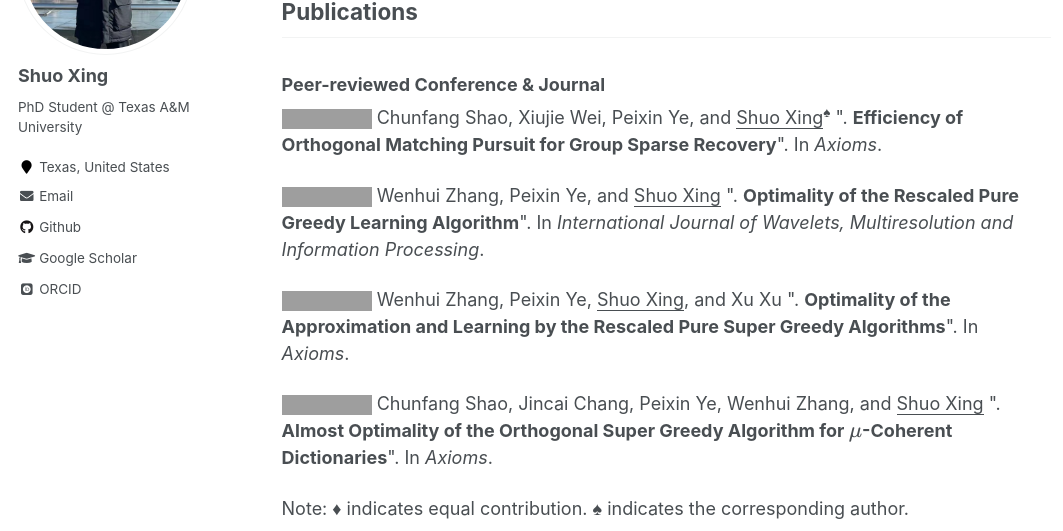
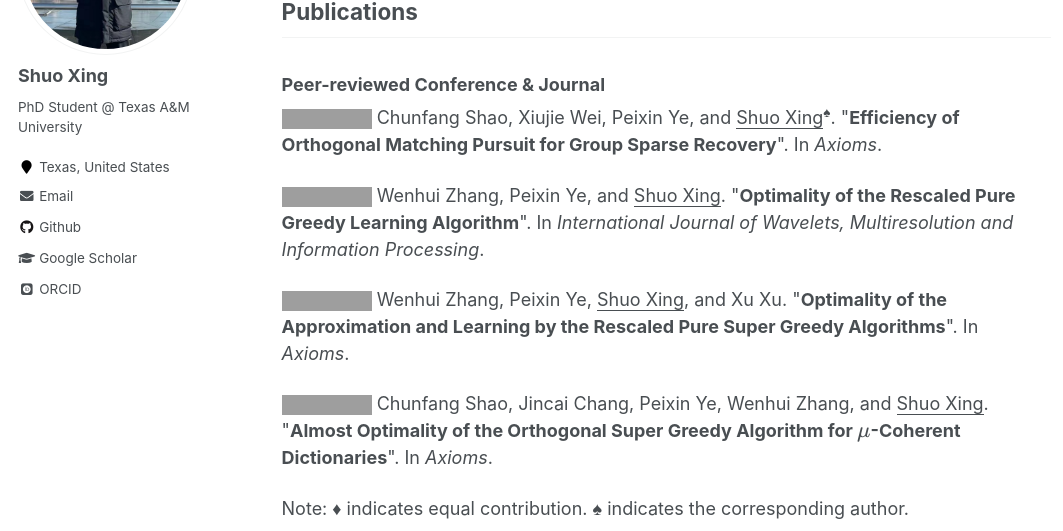
Before and after one commit to ShuoXing98/shuoxing98.github.io, a Jekyll site: the page built from _pages/about.md, in a window 1280 px wide and 900 px high, scrolled down 1050 px, cut to the strip 153-684 px from the top of the window. Shown: the whole strip, without its empty margins (0-1063 px from the left). Built offline with Jekyll 4.4.1, drawn with Linux system fonts in a browser that asks for light colours; some web fonts are replaced; formulas are drawn with MathJax 3; comment, search, counter and statistics services are not loaded; grey boxes are pictures that could not be loaded.

Commit message:
Update about.md

```diff
--- a/_pages/about.md
+++ b/_pages/about.md
@@ -41,13 +41,13 @@ BTW, thanks for the photo taken by my best friend **Lin Feng**!
 
 ### Peer-reviewed Conference & Journal
 
-<a href="https://www.mdpi.com/2075-1680/12/4/389" target="_blank"><img src="https://img.shields.io/badge/Axioms-2023-blue?style=flat-square"></a> Chunfang Shao, Xiujie Wei, Peixin Ye, and <u>Shuo Xing</u><sup>&spades;</sup> &quot;. **Efficiency of Orthogonal Matching Pursuit for Group Sparse Recovery**&quot;. In *Axioms*.
+<a href="https://www.mdpi.com/2075-1680/12/4/389" target="_blank"><img src="https://img.shields.io/badge/Axioms-2023-blue?style=flat-square"></a> Chunfang Shao, Xiujie Wei, Peixin Ye, and <u>Shuo Xing</u><sup>&spades;</sup>.  &quot;**Efficiency of Orthogonal Matching Pursuit for Group Sparse Recovery**&quot;. In *Axioms*.
 
-<a href="https://www.worldscientific.com/doi/10.1142/S0219691322500485" target="_blank"><img src="https://img.shields.io/badge/IJWMIP-2022-blue?style=flat-square"></a> Wenhui Zhang, Peixin Ye, and <u>Shuo Xing</u> &quot;. **Optimality of the Rescaled Pure Greedy Learning Algorithm**&quot;. In *International Journal of Wavelets, Multiresolution and Information Processing*.
+<a href="https://www.worldscientific.com/doi/10.1142/S0219691322500485" target="_blank"><img src="https://img.shields.io/badge/IJWMIP-2022-blue?style=flat-square"></a> Wenhui Zhang, Peixin Ye, and <u>Shuo Xing</u>. &quot;**Optimality of the Rescaled Pure Greedy Learning Algorithm**&quot;. In *International Journal of Wavelets, Multiresolution and Information Processing*.
 
-<a href="https://www.mdpi.com/2075-1680/11/9/437" target="_blank"><img src="https://img.shields.io/badge/Axioms-2022-blue?style=flat-square"></a> Wenhui Zhang, Peixin Ye, <u>Shuo Xing</u>, and Xu Xu &quot;. **Optimality of the Approximation and Learning by the Rescaled Pure Super Greedy Algorithms**&quot;. In *Axioms*.
+<a href="https://www.mdpi.com/2075-1680/11/9/437" target="_blank"><img src="https://img.shields.io/badge/Axioms-2022-blue?style=flat-square"></a> Wenhui Zhang, Peixin Ye, <u>Shuo Xing</u>, and Xu Xu. &quot;**Optimality of the Approximation and Learning by the Rescaled Pure Super Greedy Algorithms**&quot;. In *Axioms*.
 
-<a href="https://www.mdpi.com/2075-1680/11/5/186" target="_blank"><img src="https://img.shields.io/badge/Axioms-2022-blue?style=flat-square"></a> Chunfang Shao, Jincai Chang, Peixin Ye, Wenhui Zhang, and <u>Shuo Xing</u> &quot;. **Almost Optimality of the Orthogonal Super Greedy Algorithm for $μ$-Coherent Dictionaries**&quot;. In *Axioms*.
+<a href="https://www.mdpi.com/2075-1680/11/5/186" target="_blank"><img src="https://img.shields.io/badge/Axioms-2022-blue?style=flat-square"></a> Chunfang Shao, Jincai Chang, Peixin Ye, Wenhui Zhang, and <u>Shuo Xing</u>. &quot;**Almost Optimality of the Orthogonal Super Greedy Algorithm for $μ$-Coherent Dictionaries**&quot;. In *Axioms*.
 
 
 <!-- ### Manuscript & Submission
```
